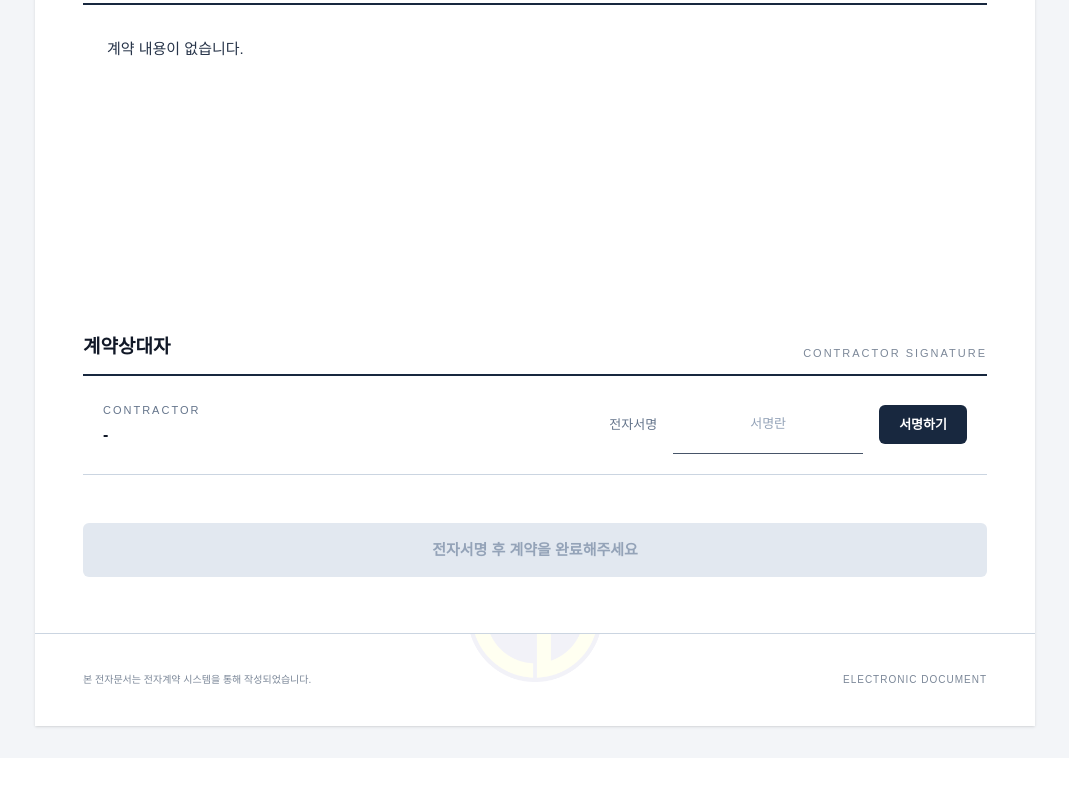
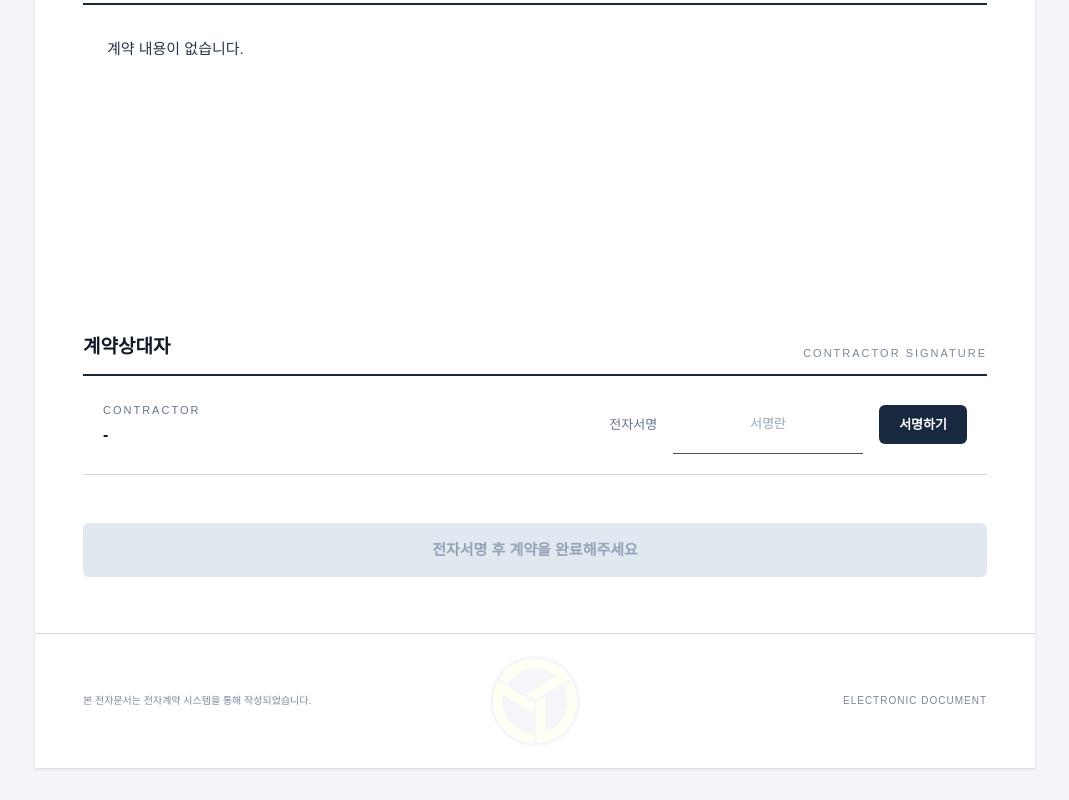
Before and after one commit to ghkdghkd1010-dev/contract-sign, a Next.js app: page /contract/1 in a window 1280 px wide. Shown: the part 606-1406 px from the top of the page, without its empty margins (105-1174 px from the left). Before the commit the page ends 1364 px from the top, so only its background shows below. Built offline with nearby package versions, Linux system fonts and the light colour scheme; no server answers.

Commit message:
Adjust footer watermark

```diff
--- a/components/ContractView.tsx
+++ b/components/ContractView.tsx
@@ -20,7 +20,7 @@ export default function ContractView({
   onComplete,
 }: ContractViewProps) {
   return (
-    <div className="mx-auto w-full max-w-[1000px] overflow-hidden bg-white shadow-sm">
+    <div className="mx-auto w-full max-w-[1000px] overflow-x-hidden bg-white shadow-sm">
       {/* =========================
           상단 문서 헤더
       ========================= */}
@@ -248,24 +248,24 @@ export default function ContractView({
       )}
 
       {/* =========================
-          하단
-          37사단 로고 워터마크
+          하단 푸터
+          37사단 워터마크
       ========================= */}
-      <footer className="relative overflow-hidden border-t border-[#cbd5e1] px-5 py-8 sm:px-10 sm:py-9 md:px-12">
-        {/* 로고 워터마크 */}
+      <footer className="relative flex min-h-[120px] items-center overflow-hidden border-t border-[#cbd5e1] px-5 py-8 sm:min-h-[135px] sm:px-10 sm:py-9 md:px-12">
+        {/* 37사단 워터마크 */}
         <div
           aria-hidden="true"
-          className="pointer-events-none absolute bottom-[44px] left-1/2 -translate-x-1/2 opacity-[0.055]"
+          className="pointer-events-none absolute inset-0 flex items-center justify-center opacity-[0.045]"
         >
           <img
             src="/37-logo.webp"
             alt=""
-            className="h-[100px] w-[100px] object-contain sm:h-[135px] sm:w-[135px]"
+            className="h-[72px] w-[72px] object-contain sm:h-[90px] sm:w-[90px]"
           />
         </div>
 
-        {/* 하단 문구 */}
-        <div className="relative flex flex-col items-center gap-2 text-center text-[10px] leading-5 text-[#7b8798] sm:flex-row sm:items-center sm:justify-between sm:text-left">
+        {/* 하단 정보 */}
+        <div className="relative z-10 flex w-full flex-col items-center gap-2 text-center text-[10px] leading-5 text-[#7b8798] sm:flex-row sm:items-center sm:justify-between sm:text-left">
           <span className="break-keep">
             본 전자문서는 전자계약 시스템을 통해 작성되었습니다.
           </span>
```
